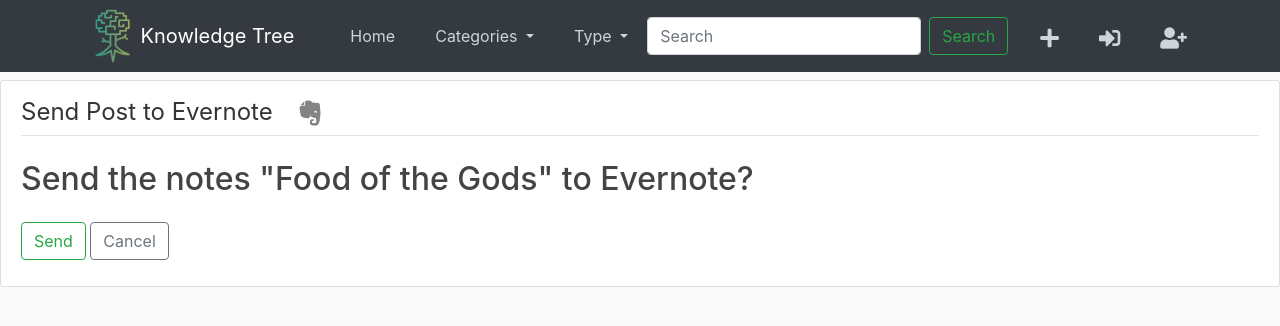
After one commit to dotLorenzo/Note-Taking-App, a Django app: page /post/1/evernote/ in a window 1280 px wide. The commit adds this page. Shown: the top 326 px of the page. Run offline with Django 3.2, Linux system fonts and the light colour scheme; data comes from the database, SQL or seed files in the repository; some libraries are stand-ins or nearby versions.

Commit message:
evernote url added

```diff
--- a/feed/static/feed/main.css
+++ b/feed/static/feed/main.css
@@ -161,3 +161,9 @@ a.article-title:hover {
   width:5%;
   height:5%;
 }
+
+#evernote_logo {
+  width:5%;
+  height:5%;
+}
+}
--- a/feed/templates/feed/post_detail.html
+++ b/feed/templates/feed/post_detail.html
@@ -11,6 +11,7 @@
 		      <small class="text-muted">{{ post.date_posted|date:"d F, Y P e" }}</small>
 		        <a href="{% url 'post-edit' post.id%}" class="btn btn-default btn-sm ml-3">Edit</a>
 		    <a href="{% url 'post-delete' post.id %}" class="btn btn-default btn-sm">Delete</a>
+		    <a href="{% url 'post-evernote' post.id %}" ><img src="{% static 'img/evernote_logo.png' %}" id="evernote_logo"></a>
 		    </div>
 		    <h2>
 		    {% if post.note_type == "book" %}
--- /dev/null
+++ b/feed/templates/feed/post_send_to_evernote.html
@@ -0,0 +1,19 @@
+{% extends "feed/base.html" %}
+{% load static %}
+{% block content %}
+	<div class="content-section">
+		<form method="POST">
+			{% csrf_token %} <!--required by django for security (sql attacks)-->
+			<fieldset class="form-group">
+				<legend class="border-bottom mb-4">Send Post to Evernote
+				<img src="{% static 'img/evernote_logo.png' %}" id="evernote_logo">
+				</legend>
+				<h2>Send the notes "{{ title }}" to Evernote?</h2>
+			</fieldset>
+			<div class="form-group">
+				<button class="btn btn-outline-success" type="submit">Send</button>
+				<a class="btn btn-outline-secondary" href="{% url 'post-detail' post_id %}">Cancel</a>
+			</div>
+		</form>
+	</div>
+{% endblock content %}
--- a/feed/urls.py
+++ b/feed/urls.py
@@ -10,7 +10,8 @@ from .views import (
 	error_404,
 	autosave_post,
 	autocreate,
-	search
+	search,
+    evernote
 	)
 
 urlpatterns = [
@@ -24,5 +25,6 @@ urlpatterns = [
     path('post/<int:pk>/edit/', EditPostView.as_view(), name='post-edit'),
     path('post/<int:pk>/delete/', DeletePostView.as_view(), name='post-delete'),
     path('post/autosave/', autosave_post, name='post-autosave'),
-    path('post/autocreate/', autocreate, name='post-autocreate')
+    path('post/autocreate/', autocreate, name='post-autocreate'),
+    path('post/<int:post_id>/evernote/', evernote, name="post-evernote")
 ]
--- a/feed/views.py
+++ b/feed/views.py
@@ -120,6 +120,20 @@ class DeletePostView(LoginRequiredMixin, SuccessMessageMixin, DeleteView):
 		self.success_message = f'Notes {post.title} deleted.'
 		messages.warning(self.request, self.success_message % post.__dict__)
 		return super(DeletePostView, self).delete(request, *args, **kwargs)
+
+
+def evernote(request, post_id):
+	'''send post to evernote'''
+	template = 'feed/post_send_to_evernote.html'
+
+	title = Post.objects.get(pk=post_id).title
+
+	context = {
+	'title':title,
+	'post_id': post_id
+	}
+
+	return render(request, template, context)
 
 
 def error_404(request, exception):
```
Also changed, not shown: feed/evernoteAPI.py (added, +38 -0 lines), feed/static/img/evernote_logo.png (added), 1 other file.
